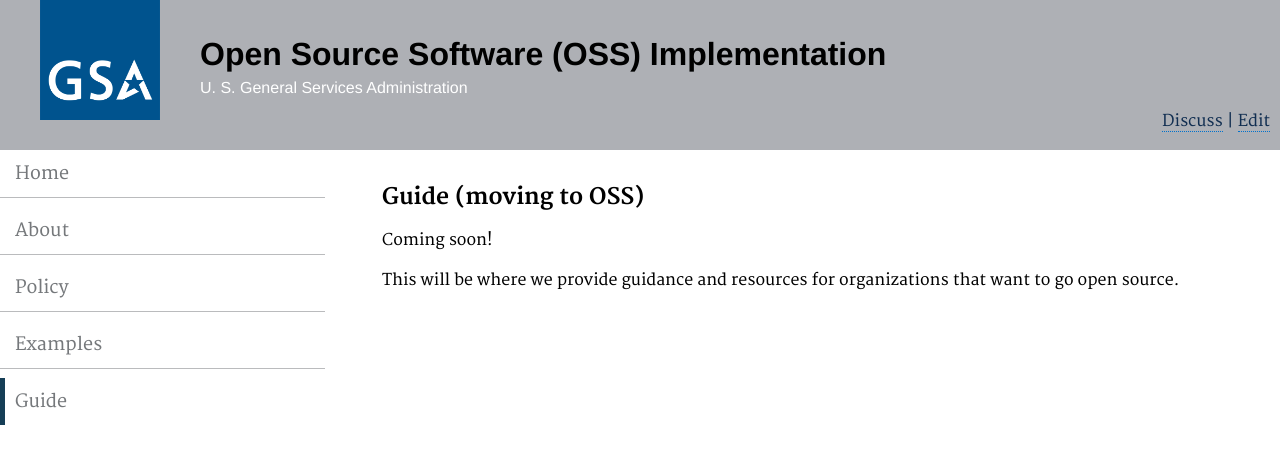
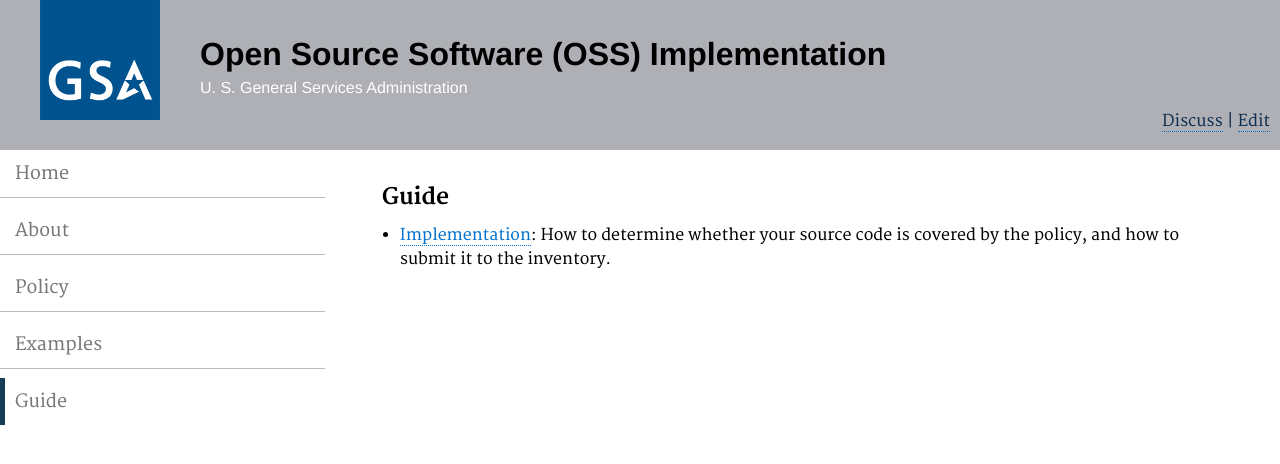
Before and after one commit to GSA/GSAOpenSourceImplementation, a Jekyll site: the page built from pages/guide.md, in a window 1280 px wide. Shown: the top 464 px of the page. Built offline with Jekyll 4.4.1, drawn with Linux system fonts in a browser that asks for light colours; some web fonts are replaced.

Commit message:
add implementation link to the Guide page

```diff
--- a/pages/guide.md
+++ b/pages/guide.md
@@ -1,12 +1,10 @@
 ---
 layout: page
-title: "GSA Open Source Software Policy | Title of the page"
+title: "GSA Open Source Software Policy | Guide"
 permalink: /guide/
 description: ""
 ---
 
-#### Guide (moving to OSS)
+#### Guide
 
-<p dir="ltr">Coming soon!</p>
-
-<p dir="ltr">This will be where we provide guidance and resources for organizations that want to go open source.</p>
+* [Implementation]({{ site.baseurl }}/guide/implementation/): How to determine whether your source code is covered by the policy, and how to submit it to the inventory.
```
